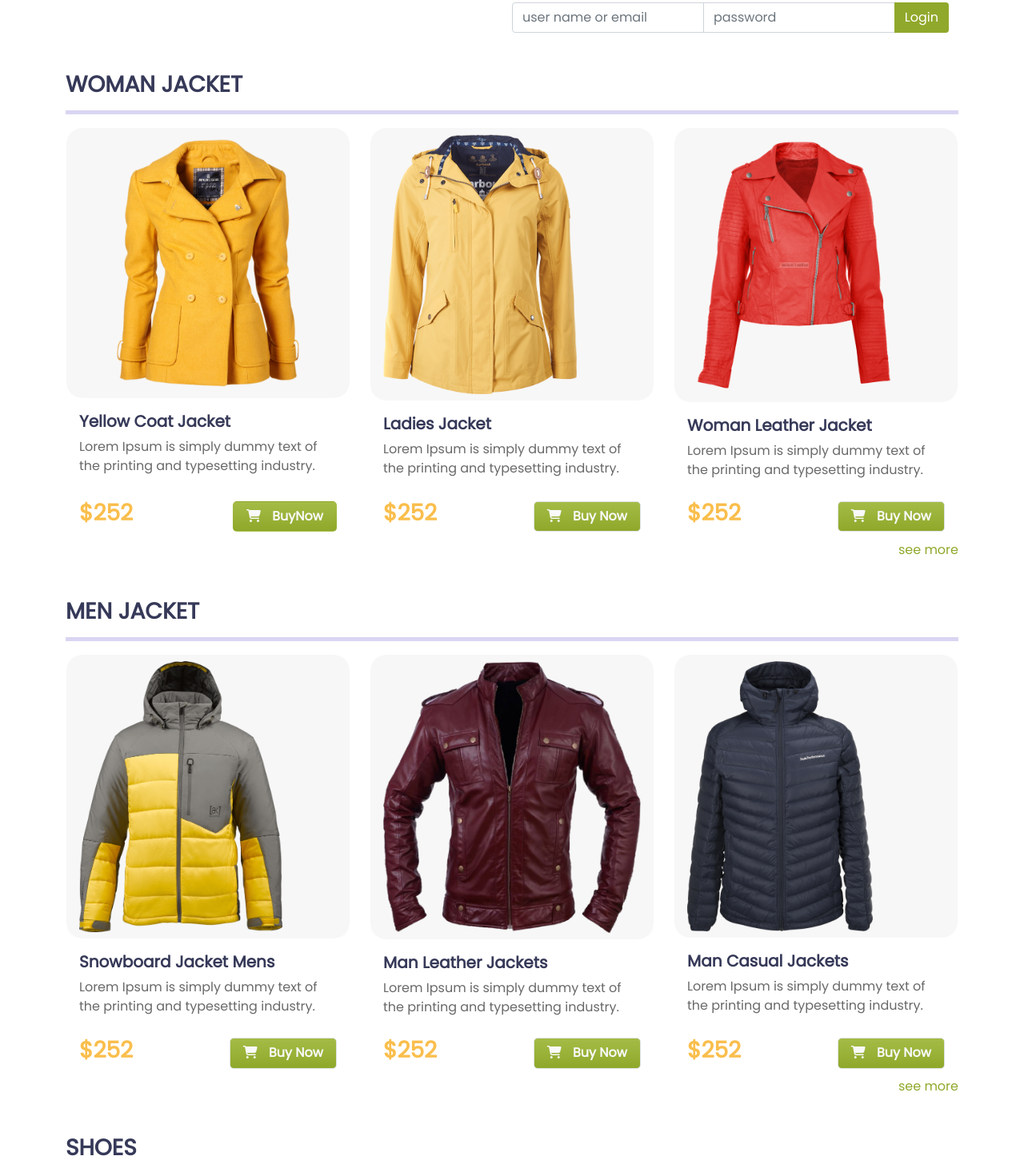
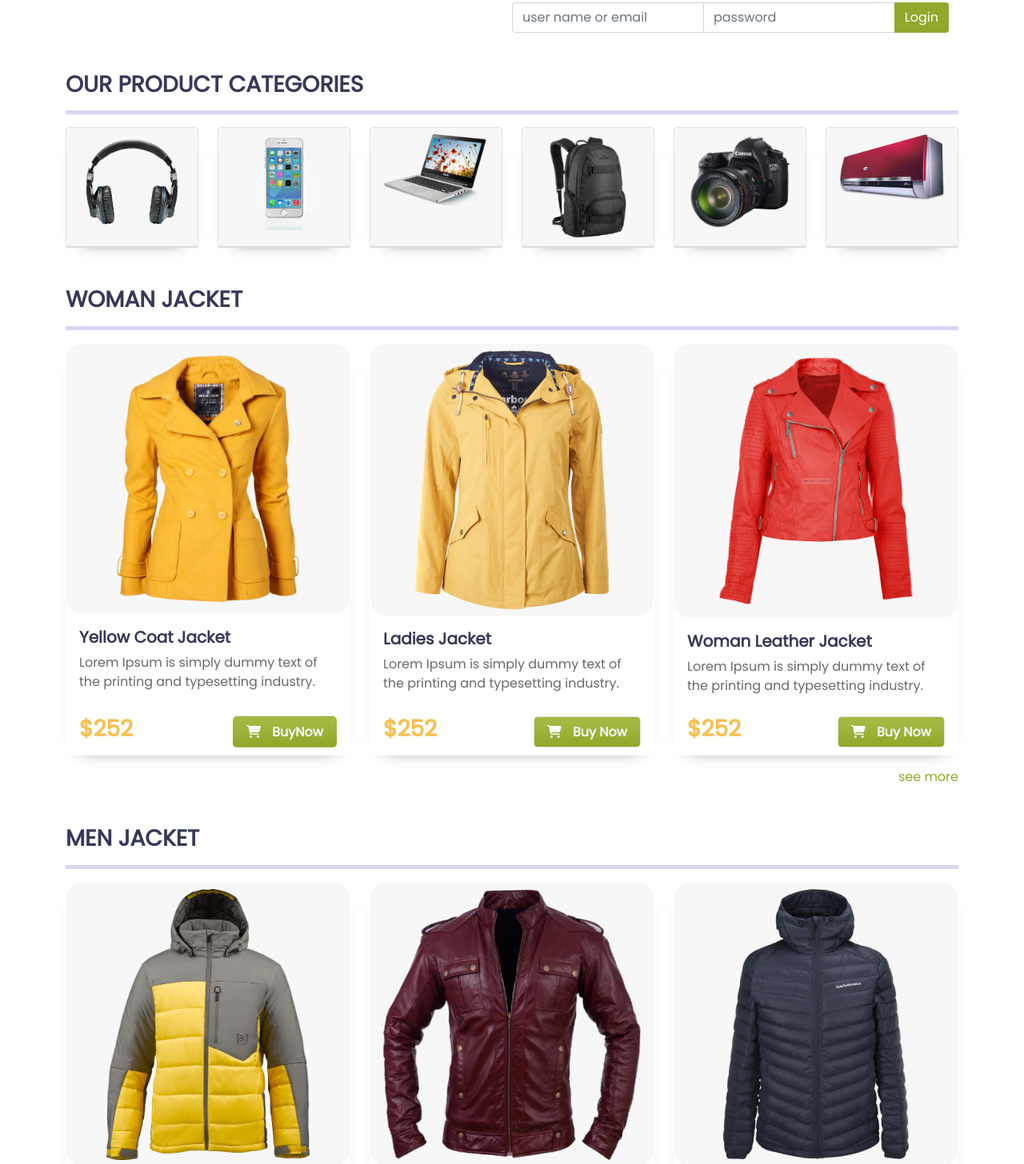
Before and after one commit to raselacse/Responsive-landing-page, a plain HTML site: page index.html in a window 1280 px wide. Shown: the part 379-1835 px from the top of the page at 80% size. Drawn offline with nearby package versions, Linux system fonts and the light colour scheme.

Commit message:
complete

```diff
--- a/index.html
+++ b/index.html
@@ -90,13 +90,61 @@
         <!-- products-section -->
 
         <section id="products">
+            <section class="product-categories my-5">
+                <h3 class="text-uppercase">our product categories</h3>
+                <hr class="horizontal-role">
+                <div class="row row-cols-2 row-cols-md-3 row-cols-lg-6 g-4">
+                    <div class="col">
+                        <div class="card h-100 border product-categories-effect custom-shadow">
+                            <div class="card-header h-100">
+                                <img src="categories/32-headphones.png" class="card-img-top" alt="...">
+                            </div>
+                        </div>
+                    </div>
+                    <div class="col">
+                        <div class="card h-100 border product-categories-effect custom-shadow">
+                            <div class="card-header h-100">
+                                <img src="categories/apple-iphone-9.png" class="card-img-top" alt="...">
+                            </div>
+                        </div>
+                    </div>
+                    <div class="col">
+                        <div class="card h-100 border product-categories-effect custom-shadow">
+                            <div class="card-header h-100">
+                                <img src="categories/asus-laptop d-30.png" class="card-img-top" alt="...">
+                            </div>
+                        </div>
+                    </div>
+                    <div class="col">
+                        <div class="card h-100 border product-categories-effect custom-shadow">
+                            <div class="card-header h-100">
+                                <img src="categories/bag.png" class="card-img-top" alt="...">
+                            </div>
+                        </div>
+                    </div>
+                    <div class="col">
+                        <div class="card h-100 border product-categories-effect custom-shadow">
+                            <div class="card-header h-100">
+                                <img src="categories/cannon.png" class="card-img-top" alt="...">
+                            </div>
+                        </div>
+                    </div>
+                    <div class="col">
+                        <div class="card h-100 border product-categories-effect custom-shadow">
+                            <div class="card-header h-100">
+                                <img src="categories/toshiba air conditioner.png" class="card-img-top" alt="...">
+                            </div>
+                        </div>
+                    </div>
+                </div>
+            </section>
             <section class="women-jacket my-5">
                 <h3 class="text-uppercase">woman jacket</h3>
                 <hr class="horizontal-role">
                 <div class="row row-cols-1 row-cols-md-3 g-4">
                     <div class="col">
-                        <div class="card h-100 border-white">
-                            <div class="card-header border-white">
+                        <div class="card h-100 border-white custom-shadow">
+                            <div class="card-header card-headers border-white">
                                 <img src="images/SeekPng 1.png" class="card-img-top" alt="...">
                             </div>
                             <div class="card-body">
@@ -116,8 +164,8 @@
                         </div>
                     </div>
                     <div class="col">
-                        <div class="card h-100 border-white">
-                            <div class="card-header border-white">
+                        <div class="card h-100 border-white custom-shadow">
+                            <div class="card-header card-headers border-white">
                                 <img src="images/PngItem_2597366 1.png" class="card-img-top w-75" alt="...">
                             </div>
                             <div class="card-body">
@@ -137,8 +185,8 @@
                         </div>
                     </div>
                     <div class="col">
-                        <div class="card h-100 border-white">
-                            <div class="card-header border-white">
+                        <div class="card h-100 border-white custom-shadow">
+                            <div class="card-header card-headers border-white">
                                 <img style="width: 83%;" src="images/image 15.png" class="card-img-top" alt="...">
                             </div>
                             <div class="card-body">
@@ -169,8 +217,8 @@
                 <hr class="horizontal-role">
                 <div class="row row-cols-1 row-cols-md-3 g-4">
                     <div class="col">
-                        <div class="card h-100 border-white">
-                            <div class="card-header border-white">
+                        <div class="card h-100 border-white custom-shadow">
+                            <div class="card-header card-headers border-white">
                                 <img style="width: 79%;" src="images/image 11.png" class="card-img-top" alt="...">
                             </div>
                             <div class="card-body">
@@ -190,8 +238,8 @@
                         </div>
                     </div>
                     <div class="col">
-                        <div class="card h-100 border-white">
-                            <div class="card-header border-white">
+                        <div class="card h-100 border-white custom-shadow">
+                            <div class="card-header card-headers border-white">
                                 <img src="images/vippng 1.png" class="card-img-top" alt="...">
                             </div>
                             <div class="card-body">
@@ -211,8 +259,8 @@
                         </div>
                     </div>
                     <div class="col">
-                        <div class="card h-100 border-white">
-                            <div class="card-header border-white">
+                        <div class="card h-100 border-white custom-shadow">
+                            <div class="card-header card-headers border-white">
                                 <img style="width: 72%;" src="images/toppng 1.png" class="card-img-top" alt="...">
                             </div>
                             <div class="card-body">
@@ -243,8 +291,8 @@
                 <hr class="horizontal-role">
                 <div class="row row-cols-1 row-cols-md-3 g-4">
                     <div class="col h-100">
-                        <div class="card border">
-                            <div class="card-header border border-white">
+                        <div class="card border-white custom-shadow">
+                            <div class="card-header card-headers border-white">
                                 <img src="shoes/shoe-1.png" class="card-img-top" alt="...">
                             </div>
                             <div class="card-body">
@@ -253,7 +301,7 @@
                                     industry.</p>
                             </div>
                             <div
-                                class="card-footer border border-white bg-white d-flex align-items-center justify-content-between">
+                                class="card-footer border-white bg-white d-flex align-items-center justify-content-between">
                                 <h3><span style="color: #FABE4C;">$252</span></h3>
                                 <a class="btn custom-btn border text-light" href="#">
                                     <span style="margin-right: 10px;">
@@ -264,8 +312,8 @@
                         </div>
                     </div>
                     <div class="col h-100">
-                        <div class="card border">
-                            <div class="card-header border border-white">
+                        <div class="card border-white custom-shadow">
+                            <div class="card-header card-headers border-white">
                                 <img src="shoes/shoe-2.png" class="card-img-top" alt="...">
                             </div>
                             <div class="card-body">
@@ -274,7 +322,7 @@
                                     industry.</p>
                             </div>
                             <div
-                                class="card-footer border border-white bg-white d-flex align-items-center justify-content-between">
+                                class="card-footer border-white bg-white d-flex align-items-center justify-content-between">
                                 <h3><span style="color: #FABE4C;">$252</span></h3>
                                 <a class="btn custom-btn border text-light" href="#">
                                     <span style="margin-right: 10px;">
@@ -285,8 +333,8 @@
                         </div>
                     </div>
                     <div class="col h-100">
-                        <div class="card border">
-                            <div class="card-header border border-white">
+                        <div class="card border-white custom-shadow">
+                            <div class="card-header card-headers border-white">
                                 <img src="shoes/shoe-3.png" class="card-img-top" alt="...">
                             </div>
                             <div class="card-body">
@@ -295,7 +343,7 @@
                                     industry.</p>
                             </div>
                             <div
-                                class="card-footer border border-white bg-white d-flex align-items-center justify-content-between">
+                                class="card-footer border-white bg-white d-flex align-items-center justify-content-between">
                                 <h3><span style="color: #FABE4C;">$252</span></h3>
                                 <a class="btn custom-btn border text-light" href="#">
                                     <span style="margin-right: 10px;">
--- a/style.css
+++ b/style.css
@@ -15,28 +15,47 @@ p{
     height: 5px !important;
     color: slateblue;
 }
+.custom-shadow{
+    box-shadow: 0px 10px 20px -20px;
+}
 .custom-btn{
     background-image: linear-gradient(#A4BC46,#8FA82A);
     padding: 2% 5%;
     border-radius: 5px;
     font-weight: 600;
 }
+ul li{
+    transition: .5s;
+}
+ul li:hover{
+    transform: scale(1.07);
+}
 .login-option{
     width: 50%;
     margin-top: 50px;
+}
+.product-categories-effect{
+    transition: .5s;
+}
+.product-categories-effect:hover{
+    transform: scale(1.05);
 }
 .see-more-btn{
     text-decoration: none;
     color: #8FA82A;
     transition: .5s;
+    padding-top: 15px;
 }
 .see-more-btn:hover{
     text-decoration: underline;
     color: orange;
     transform: scale(1.2);
 }
-.card-header{
+.card-headers{
     border-radius: 20px !important;
+    display: flex;
+    justify-content: center;
+
 }
 .about-contents{
     display: flex;
```
Also changed, not shown: categories/32-headphones.png (added), categories/apple-iphone-9.png (added), categories/asus-laptop d-30.png (added), categories/bag.png (added), categories/cannon.png (added), categories/shoes.png (added), categories/toshiba air conditioner.png (added), categories/watch.png (added).
